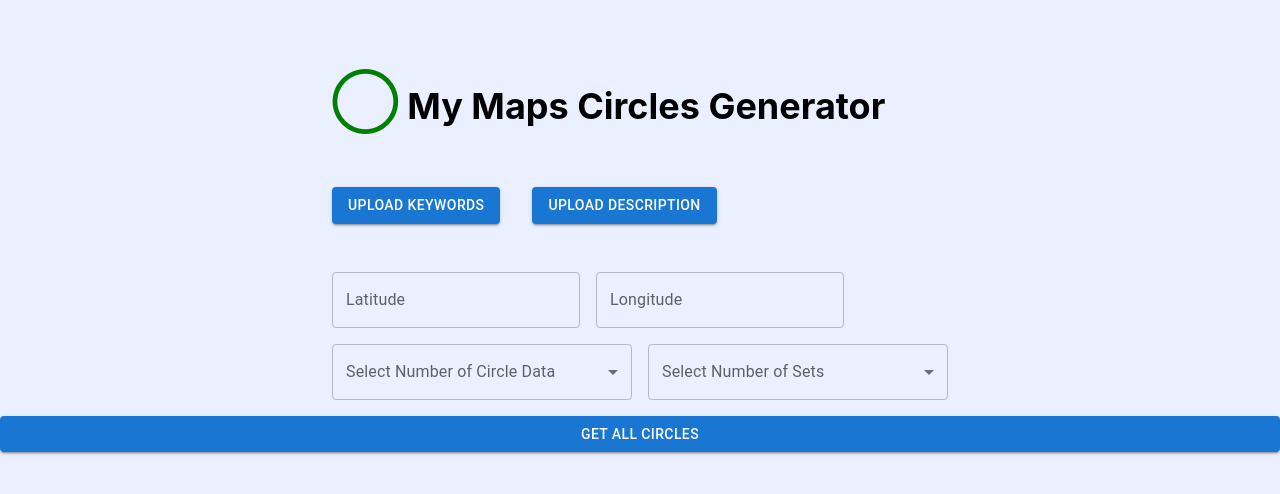
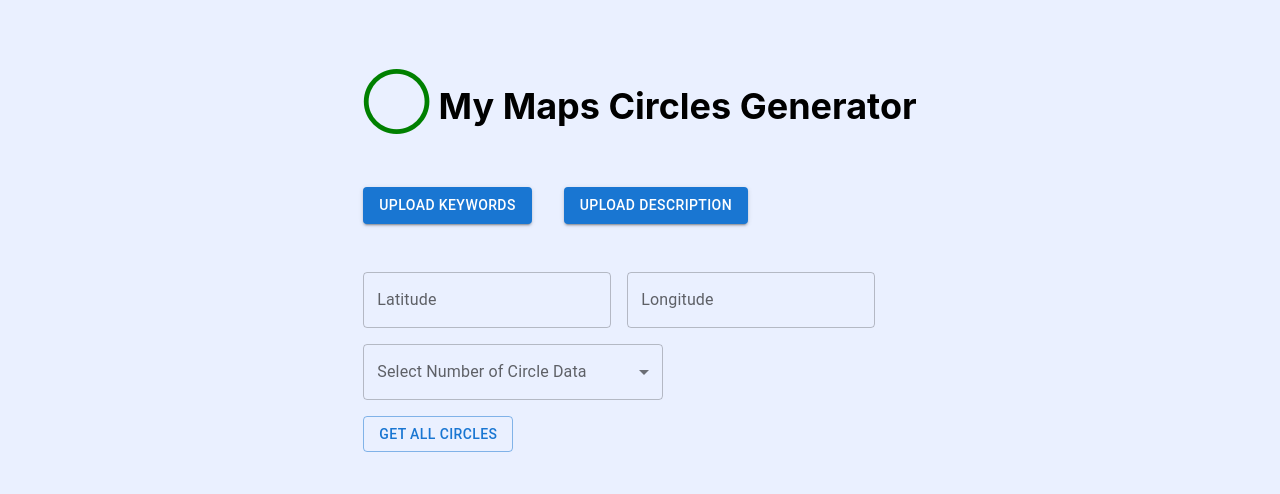
Before and after one commit to shardbearer-shri/react-app-haversine, a React (Create React App) app: page / in a window 1280 px wide. Shown: the top 494 px of the page. Built offline with nearby package versions, Linux system fonts and the light colour scheme.

Commit message:
latest version

```diff
--- a/src/components/MapsMath.jsx
+++ b/src/components/MapsMath.jsx
@@ -13,11 +13,12 @@ import JSZip from "jszip";
 import FileSaver from "file-saver";
 import Promise from "bluebird";
 import { Box } from "@mui/system";
+import { parse, unparse } from "papaparse";
 const MapsMath = (props) => {
   const [newArr, setNewArr] = useState([]);
   const circleCount = [];
   const [userInput, setUserInput] = useState("");
-  const [userInputOuter, setOuterInput] = useState("");
+  const [userInputOuter, setOuterInput] = useState(1);
   const [outerSetCount, setOuterSetCount] = useState();
   const [SeoData, setSeoData] = useState();
   const [KeyWord, setKeyWord] = useState();
@@ -25,7 +26,7 @@ const MapsMath = (props) => {
   const [isLong, setLong] = useState();
   // const [finalTable, setFinalTable] = useState([]);
 
-  let cordCount = 2000;
+  let cordCount = 5;
 
   const getLat = (e) => {
     setLat(e.target.value);
@@ -35,13 +36,13 @@ const MapsMath = (props) => {
   };
   // 72.9556716
   // 19.1985743
-  let centerLat = props.degToRad(isLat);
-  let centerLng = props.degToRad(isLong);
+  let centerLat = props.degToRad(72.9556716);
+  let centerLng = props.degToRad(19.1985743);
 
   for (let i = 0.1; i <= userInput; i += 0.1) {
     circleCount.push(parseFloat(i).toFixed(1));
   }
-  console.log(circleCount, "circle count");
+  // console.log(circleCount, "circle count");
   // function to get latitude and longitude pure which takes in the diameter value from user input state
   const mathFunc = (diam) => {
     let diameter = diam; // diameter of circle in km
@@ -80,8 +81,8 @@ const MapsMath = (props) => {
     return alldata;
   };
 
-  // console.log(alldata);
-  // console.log(dataArr, "loop array");
+  // // console.log(alldata);
+  // // console.log(dataArr, "loop array");
   const handleChange = (event) => {
     setUserInput(event.target.value);
     setNewArr(allCircles());
@@ -92,7 +93,7 @@ const MapsMath = (props) => {
     // userInputOuter
   };
   useEffect(() => {
-    console.log("this ran");
+    // console.log("this ran");
     setNewArr(allCircles());
     const renderArr = [];
     for (let i = 0; i < 50; i++) {
@@ -102,17 +103,16 @@ const MapsMath = (props) => {
     // downloadExcel(newArr);
   }, [userInput]);
 
-  console.log(newArr);
-
+  // console.log(newArr);
 
   const circleIds = [];
   const getAllIds = (e) => {
     const allCircles = document.querySelectorAll(".table");
-    console.log(allCircles);
+    // console.log(allCircles);
     for (let i = 0; i < allCircles.length; i++) {
       circleIds.push(allCircles[i].id);
     }
-    console.log(circleIds);
+    // console.log(circleIds);
   };
   const saveZip = (filename, urls) => {
     if (!urls) return;
@@ -136,7 +136,7 @@ const MapsMath = (props) => {
       const allURLS = [];
       circleIds?.forEach((ele, ind) => {
         var table = document.getElementById(`${ele}`);
-        console.log(table);
+        // // console.log(table);
         /* Declaring array variable */
         var rows = [];
 
@@ -159,9 +159,8 @@ const MapsMath = (props) => {
 
         const fixedEncodedURI = encodedUri.replaceAll("#", "%23");
         allURLS.push(csvFile);
-
       });
-      console.log(allURLS);
+      // console.log(allURLS);
       saveZip("alCircles", allURLS);
     }
     exportData();
@@ -185,14 +184,14 @@ const MapsMath = (props) => {
         .filter(
           (ele, ind) => ele !== "name" && ele !== "" && ele !== "description"
         );
-      console.log(text, "THE FILE READER READS KEYWORDS");
+      // console.log(text, "THE FILE READER READS KEYWORDS");
       setSeoData(text);
-      // console.log(text);
+      // // console.log(text);
       alert("file uploaded");
       //   alert(text);
     };
     const finalArr = reader.readAsText(e.target.files[0]);
-    console.log(finalArr);
+    // console.log(finalArr);
     // ;
   };
   const showKeyword = async (e) => {
@@ -204,14 +203,14 @@ const MapsMath = (props) => {
         .filter(
           (ele, ind) => ele !== "name" && ele !== "" && ele !== "description"
         );
-      console.log(text, "The file reader reads the descriptions");
+      // console.log(text, "The file reader reads the descriptions");
       setKeyWord(text);
-      // console.log(text);
+      // // console.log(text);
       alert("file uploaded");
       //   alert(text);
     };
     const finalArr = reader.readAsText(e.target.files[0]);
-    console.log(finalArr);
+    // console.log(finalArr);
     // ;
   };
 
@@ -250,27 +249,51 @@ const MapsMath = (props) => {
     }
   }
 
-  console.log(newSeoArr, newKeyWordArr, "VALUES TO RENDER");
-
+  // console.log(newSeoArr, newKeyWordArr, "VALUES TO RENDER");
+  function downloadObjectAsJson(exportObj, exportName) {
+    var dataStr =
+      "data:text/json;charset=utf-8," +
+      encodeURIComponent(JSON.stringify(exportObj));
+    var downloadAnchorNode = document.createElement("a");
+    downloadAnchorNode.setAttribute("href", dataStr);
+    downloadAnchorNode.setAttribute("download", exportName + ".json");
+    document.body.appendChild(downloadAnchorNode); // required for firefox
+    downloadAnchorNode.click();
+    downloadAnchorNode.remove();
+  }
+  console.log(newArr);
   const fillArr = () => {
     for (let i = 0; i < outerSetCounts?.length; i++) {
+      // console.log(newArr[i][0], "INSIDE THE LOOP", i);
       let shuffleSeoArr = shuffleArr(newSeoArr);
       let shuffleKeyArr = shuffleArr(newKeyWordArr);
       finalTable.push({
         seoArr: [...shuffleSeoArr],
         keyArr: [...shuffleKeyArr],
-        cord: newArr,
+        latitude: newArr[i]?.latitude,
+        // cord: newArr,
       });
     }
   };
+  console.log(finalTable, "MAIN ARRAY");
+
   fillArr();
+  // for (let i = 0; i < 10; i++) {
+  //   setInterval(fillArr(), 5000);
+
+  //   // myTimeout();
+  //   // console.log("render layout ", i, "number of times");
+  // }
+  // // console.log(unparse(finalTable));
+
+  // downloadObjectAsJson(finalTable, "newjson");
   console.log(finalTable, "finalTabel");
 
   // const getAllZips = (urlsF) => {
   //   const download = (urlsF) => {
   //     return fetch(urlsF).then((resp) => resp.blob());
   //   };
-  //   // console.log(download());
+  //   // // console.log(download());
   //   const downloadViaBrowser = (url) => {
   //     window.open(url, "_blank");
   //   };
@@ -329,7 +352,9 @@ const MapsMath = (props) => {
             label="Latitude"
             variant="outlined"
             onChange={(e) => getLat(e)}
+            // value={72.9556716}
             type="number"
+            // 72.9556716
             // autoComplete={true}
           />
           <TextField
@@ -337,6 +362,7 @@ const MapsMath = (props) => {
             id="outlined-basic"
             label="Longitude"
             variant="outlined"
+            // value={19.1985743}
             onChange={(e) => getLong(e)}
           />
         </Box>
@@ -375,7 +401,7 @@ const MapsMath = (props) => {
           >
             Select Number of Sets
           </InputLabel>
-          <Select
+          {/* <Select
             labelId="outer input"
             id="out-select"
             value={userInputOuter}
@@ -388,10 +414,24 @@ const MapsMath = (props) => {
                 {ele + 1}
               </MenuItem>
             ))}
-          </Select>
+          </Select> */}
         </FormControl>
+        <div>
+          <Button
+            variant="outlined"
+            sx={{ marginTop: "1rem" }}
+            onClick={(e) => {
+              getAllIds(e);
+              convertToExcel();
+            }}
+          >
+            GET ALL CIRCLES
+          </Button>
+        </div>
+
         {/* <TextField id="outlined-basic" label="Outlined" variant="outlined" /> */}
       </div>
+
       <Tables
         newArr={newArr}
         getId={getId}
--- a/src/components/Tables.jsx
+++ b/src/components/Tables.jsx
@@ -4,7 +4,7 @@ import { Button } from "@mui/material";
 const Tables = (props) => {
   return (
     <>
-      <Button
+      {/* <Button
         variant="contained"
         onClick={(e) => {
           props.getAllIds(e);
@@ -12,7 +12,7 @@ const Tables = (props) => {
         }}
       >
         GET ALL CIRCLES
-      </Button>
+      </Button> */}
       <div id="allTableContainer">
         {props.outerArr.map((outerEle, outerInd) => (
           <div
@@ -20,18 +20,18 @@ const Tables = (props) => {
             key={outerInd}
             id={`table${outerInd + 1}`}
           >
-            <h1>Table {outerInd + 1}</h1>
+            {/* <h1>Table {outerInd + 1}</h1> */}
             {props.newArr?.map((ele, ind) => (
               <div className="tabel_data" key={ind}>
                 {/* <Button onClick={() => downloadExcel()}>Click Me</Button> */}
                 <h2>Circle Number {ind + 1}</h2>
-                <Button
+                {/* <Button
                   sx={{ margin: "1rem 0rem" }}
                   variant="contained"
                   onClick={(e) => props.getId(e)}
                 >
                   Get Circle
-                </Button>
+                </Button> */}
                 {/* <Button onClick={() => mathFunc()}>Click Me</Button> */}
                 <table className="table" id={`Set${outerInd + 1}circle${ind}`}>
                   <thead>
```
